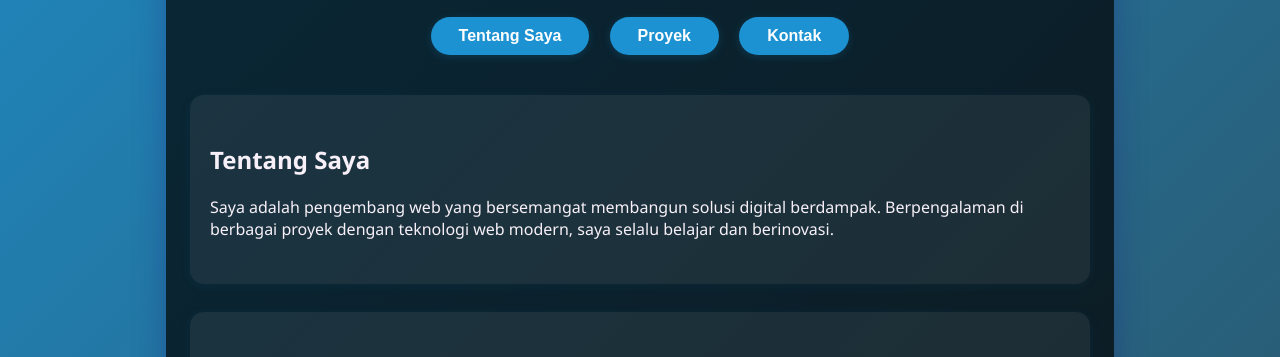
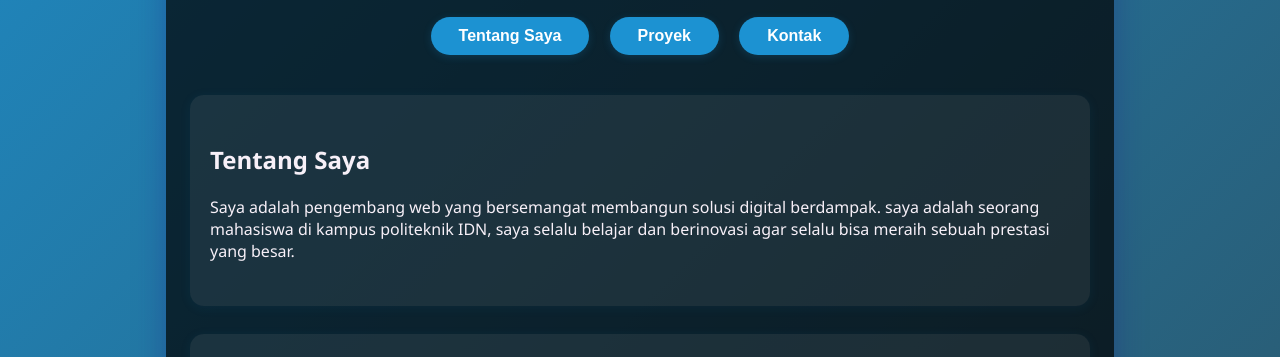
Before and after one commit to labibkuy/my-profile-, a plain HTML site: page index.html in a window 1280 px wide. Shown: the part 398-755 px from the top of the page. Drawn offline with Linux system fonts and the light colour scheme.

Commit message:
Update index.html

```diff
--- a/index.html
+++ b/index.html
@@ -24,7 +24,8 @@
     <section id="about" class="card fade-in">
       <h2>Tentang Saya</h2>
       <p>
-        Saya adalah pengembang web yang bersemangat membangun solusi digital berdampak. Berpengalaman di berbagai proyek dengan teknologi web modern, saya selalu belajar dan berinovasi.
+        Saya adalah pengembang web yang bersemangat membangun solusi digital berdampak. saya adalah seorang mahasiswa di kampus politeknik IDN, saya selalu belajar dan berinovasi agar
+        selalu bisa meraih sebuah prestasi yang besar.
       </p>
     </section>
 
```
